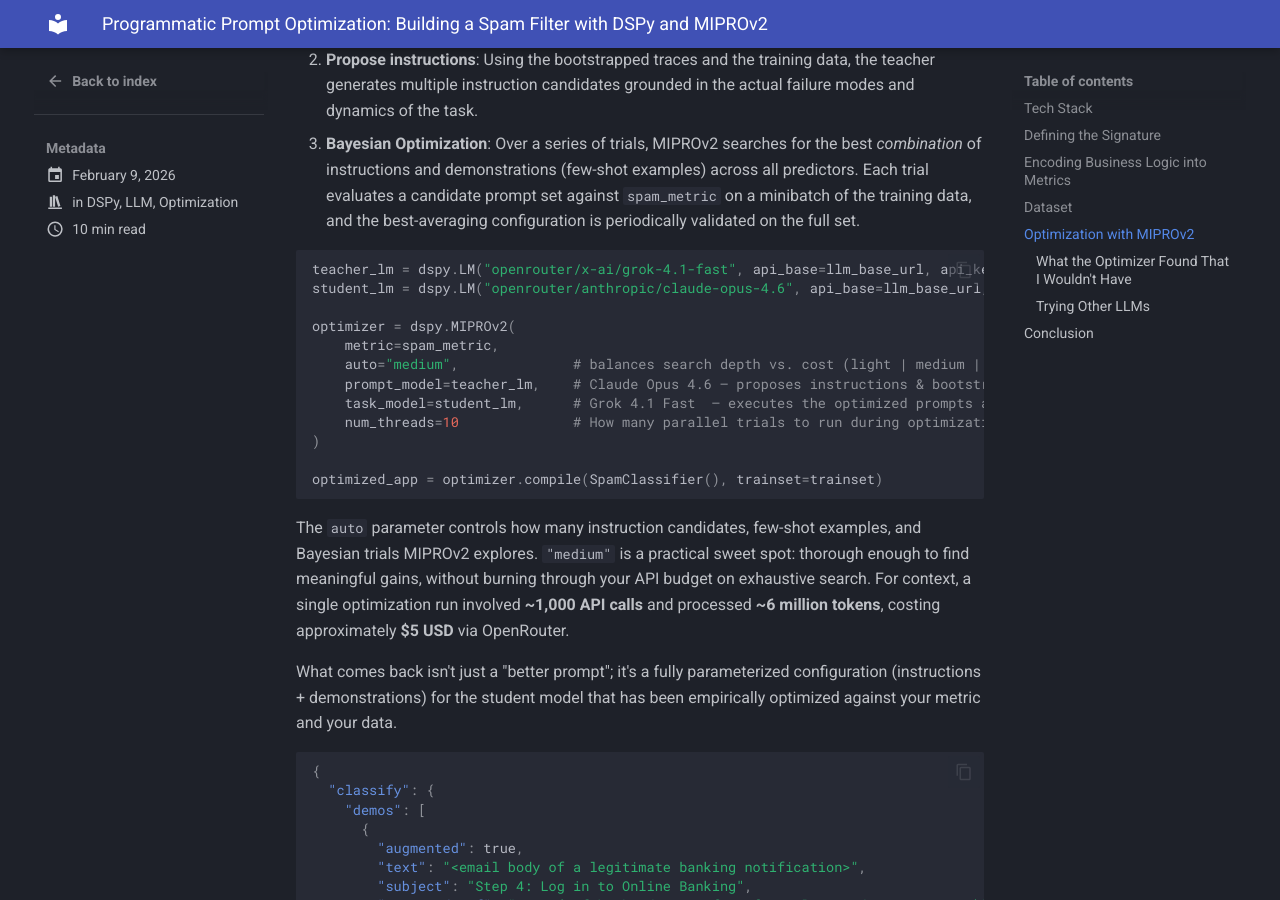
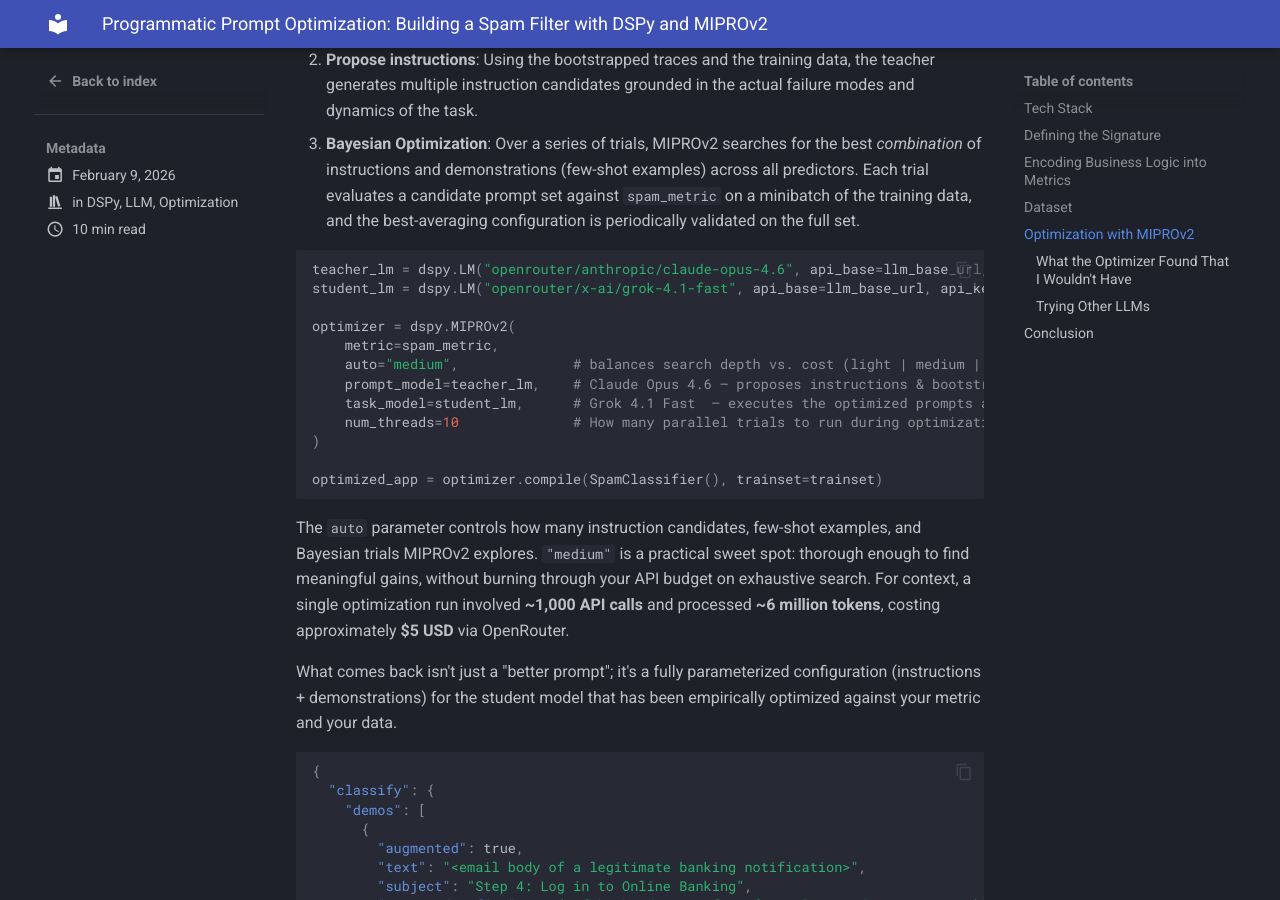
Before and after one commit to maltehedderich/blog, an MkDocs documentation site: the page built from docs/posts/dspy_miprov2.md, in a window 1280 px wide and 900 px high, scrolled down 4647 px. Built offline with MkDocs 1.6.1 and Material for MkDocs 9.7.7, drawn with Linux system fonts in a browser that asks for light colours; part of the change alters nothing that is shown.

````diff
--- a/docs/posts/dspy_miprov2.md
+++ b/docs/posts/dspy_miprov2.md
@@ -202,8 +202,8 @@ MIPROv2 jointly optimizes _instructions_ and _few-shot examples_ for every **pre
 3.  **Bayesian Optimization**: Over a series of trials, MIPROv2 searches for the best _combination_ of instructions and demonstrations (few-shot examples) across all predictors. Each trial evaluates a candidate prompt set against `spam_metric` on a minibatch of the training data, and the best-averaging configuration is periodically validated on the full set.
 
 ```python
-teacher_lm = dspy.LM("openrouter/x-ai/grok-4.1-fast", api_base=llm_base_url, api_key=openrouter_api_key)
-student_lm = dspy.LM("openrouter/anthropic/claude-opus-4.6", api_base=llm_base_url, api_key=openrouter_api_key)  # Stronger model for optimization
+teacher_lm = dspy.LM("openrouter/anthropic/claude-opus-4.6", api_base=llm_base_url, api_key=openrouter_api_key)
+student_lm = dspy.LM("openrouter/x-ai/grok-4.1-fast", api_base=llm_base_url, api_key=openrouter_api_key)
 
 optimizer = dspy.MIPROv2(
     metric=spam_metric,
````
